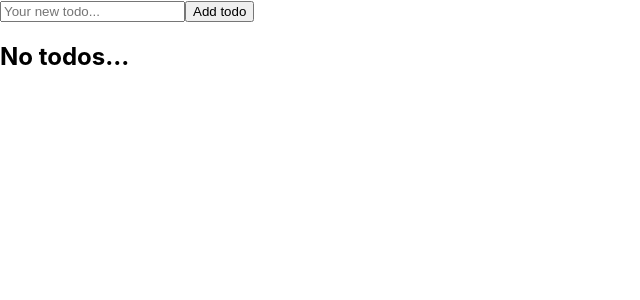
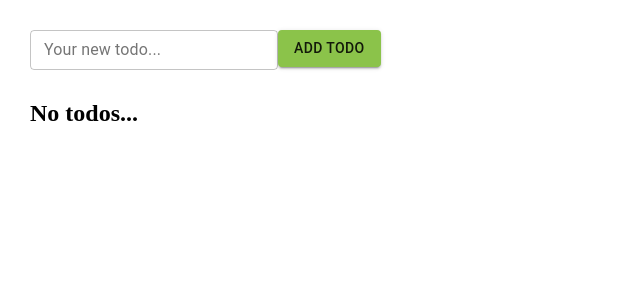
Before and after one commit to Ekaterina-Ivashkevich/skillup-react, a React (Create React App) app: page / in a window 1280 px wide. Shown: the top 300 px of the page, without its empty margins (0-640 px from the left). Built offline with nearby package versions, Linux system fonts and the light colour scheme.

Commit message:
lesson_29 finish

```diff
--- /dev/null
+++ b/src/App.js
@@ -0,0 +1,41 @@
+import { createMuiTheme, MuiThemeProvider } from "@material-ui/core";
+import { lightGreen, pink } from "@material-ui/core/colors";
+import Todos from "./components/Todos/Todos";
+
+const theme = createMuiTheme({
+    palette: {
+        primary: {
+            light: lightGreen[400],
+            main: lightGreen[500],
+            dark: lightGreen[600],
+        },
+        secondary: {
+            light: pink[400],
+            main: pink[500],
+            dark: pink[600],
+        },
+    },
+    breakpoints: {
+        values: {
+            xs: 0,
+            sm: 600,
+            md: 977,
+            lg: 1173,
+            xl: 1589,
+            xxl: 1901,
+        },
+    },
+    // typography: {
+    //   useNextVariants: true,
+    // },
+});
+
+const App = () => {
+    return (
+        <MuiThemeProvider theme={theme}>
+            <Todos />
+        </MuiThemeProvider>
+    );
+};
+
+export default App;
--- a/src/components/Todos/Todos.js
+++ b/src/components/Todos/Todos.js
@@ -1,25 +1,7 @@
 import './Todos.scss';
 import { useState } from "react";
-
-/*const Todos = () => {
-
-    const [todos, setTodos] = useState([
-        {
-            id: 1,
-            text: "first todo",
-            status: "new"
-        },
-        {
-            id: 2,
-            text: "second todo",
-            status: "new"
-        },
-        {
-            id: 3,
-            text: "third todo",
-            status: "new"
-        },
-    ]);*/
+import {Button, Checkbox, FormControl, InputLabel, MenuItem, Select, TextField,} from "@material-ui/core";
+import {Edit, Delete} from "@material-ui/icons";
 
 const Todos = () => {
 
@@ -32,7 +14,7 @@ const Todos = () => {
     };
 
     const addTodo = (e) => {
-        e.preventDefault(); //чтобы форма не перегружалась
+        e.preventDefault();
         const newTodoItem = {
             id: Date.now(),
             text: newTodo,
@@ -41,35 +23,56 @@ const Todos = () => {
 
         setTodos((prevState) => [newTodoItem, ...prevState]);
         setNewTodo("");
-      //  console.log("newTodoItem", newTodoItem);
     };
+    const editTodo = id => {
 
-   /* const [tests, setTests] = useState({
-        value1: " ",
-        value2: " ",
-    });
-    const testHandler = (e) => {
-        setTests(prev => ({
-            ...prev,
-            [e.target.name]: e.target.value,
-        }))
     }
-    console.log(tests);*/
 
     return (
         <div className="todos">
             <form className="todos__form" onSubmit={addTodo}>
-                <input type="text" value={newTodo} onChange={inputChange} placeholder="Your new todo..." />
-               {/*} <input type="text" value={tests.value1} name="value1" onChange={testHandler} placeholder="Your new todo2..." />
-                <input type="text" value={tests.value2} name="value2" onChange={testHandler} placeholder="Your new todo3..." />*/}
-                <button type="submit">Add todo</button>
+                <TextField  label="Your new todo..."
+                            type="text"
+                            name="todo"
+                            size={"small"}
+                            value={newTodo}
+                            onChange={inputChange}
+                            variant="outlined" />
+                <Button color="primary"
+                        type="submit"
+                        variant="contained"
+                >Add todo</Button>
+
             </form>
             <div className="todos__list">
-                {todos.length ? (todos.map(({id, text:other}) => {
+                {todos.length ? (todos.map(({id, text}) => {
+
+                    console.log(todos);
+
+                    function deleteTodo (id) {
+                        setTodos(todos.filter(todo => todo.id !== id))
+                    }
+
                     return (
                         <div className="todos__item"
                         key={id}>
-                            {other}
+                          <p>{text}</p>
+                            <div className="todos__actions">
+                                <Button startIcon={<Edit />}
+                                        variant="contained"
+                                        color="primary"
+                                        size="small"
+                                        onClick={() => editTodo(id)}
+                                        >Edit</Button>
+                                {/* eslint-disable-next-line react/jsx-no-undef */}
+                                <Button startIcon={<Delete />}
+                                        variant="contained"
+                                        color="secondary"
+                                        size="small"
+                                        onClick={() => deleteTodo(id)}
+                                        >Delete</Button>
+
+                            </div>
                         </div>
                     );
                 })) : <h2>No todos...</h2>}
--- a/src/components/Todos/Todos.scss
+++ b/src/components/Todos/Todos.scss
@@ -3,5 +3,10 @@
     &__list {
         margin-top: 30px;
     }
+    &__item{
+        display: flex;
+    }
+    &__actions{
 
+    }
 }
--- a/src/index.css
+++ b/src/index.css
@@ -1,13 +1,5 @@
-body {
+* {
   margin: 0;
-  font-family: -apple-system, BlinkMacSystemFont, 'Segoe UI', 'Roboto', 'Oxygen',
-    'Ubuntu', 'Cantarell', 'Fira Sans', 'Droid Sans', 'Helvetica Neue',
-    sans-serif;
-  -webkit-font-smoothing: antialiased;
-  -moz-osx-font-smoothing: grayscale;
+  padding: 0;
+  box-sizing: border-box;
 }
-
-code {
-  font-family: source-code-pro, Menlo, Monaco, Consolas, 'Courier New',
-    monospace;
-}
--- a/src/index.js
+++ b/src/index.js
@@ -1,6 +1,6 @@
 import React from 'react';
 import ReactDOM from 'react-dom';
 import './index.css';
-import Todos from './components/Todos/TodosClass';
+import App from './App';
 
-ReactDOM.render( < Todos / > , document.getElementById('root'));
+ReactDOM.render( < App /> , document.getElementById('root'));
```
